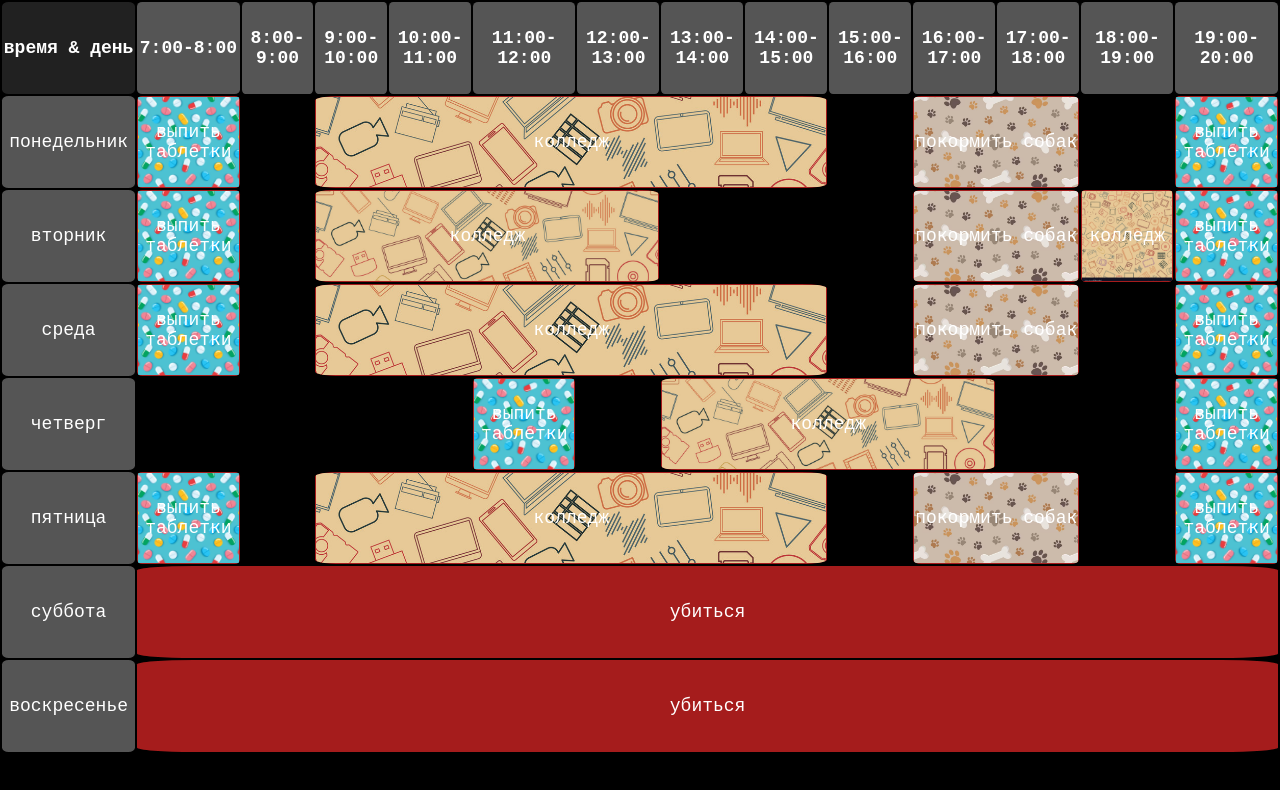
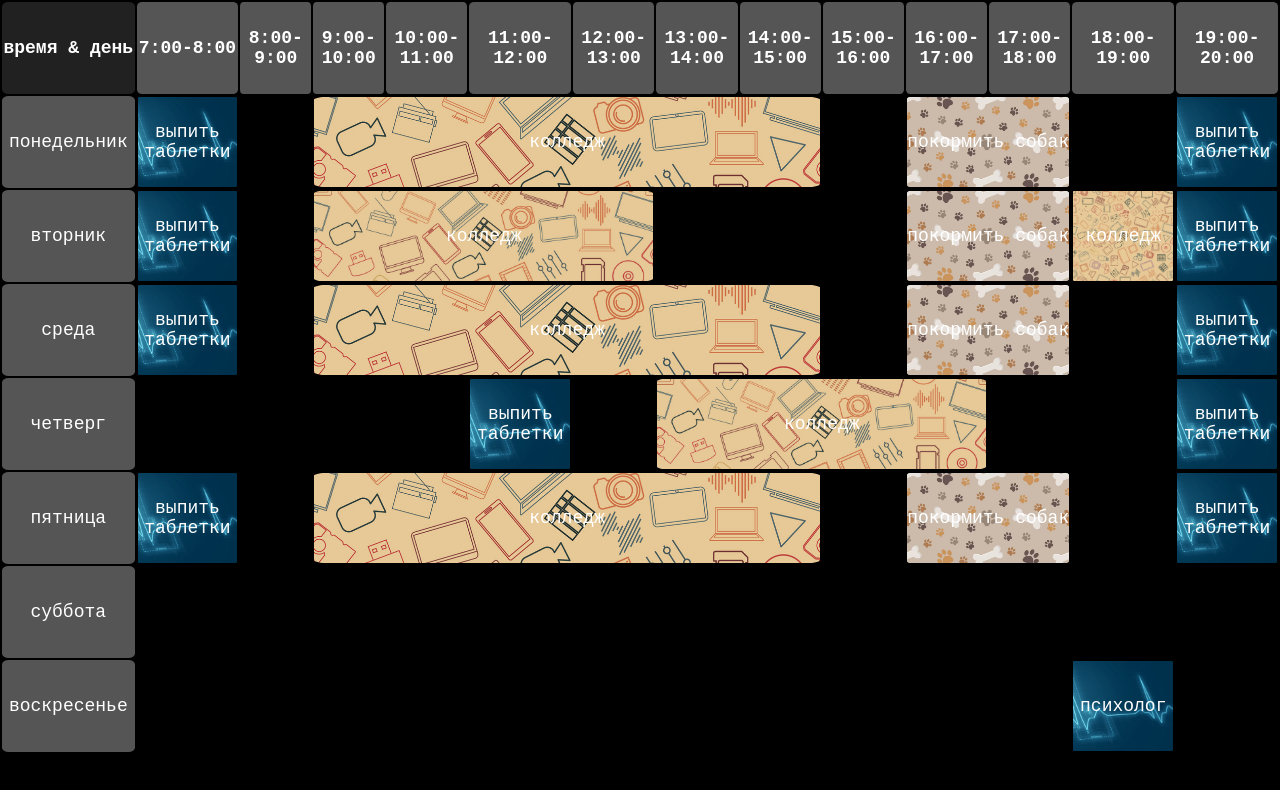
Before and after one commit to warmmark/ToDoList-warmmark, a plain HTML site: page index.html in a window 1280 px wide. Drawn offline with Linux system fonts and the light colour scheme.

Commit message:
доработки

```diff
--- a/index.html
+++ b/index.html
@@ -170,16 +170,16 @@
                 <td class="days">
                     <div class="child"><p>суббота</p></div>
                 </td>
-                <td colspan="13" class="to-do-elements">
-                    <div class="child"><p>убиться</p></div>
-                </td>
             </tr>
             <tr>
                 <td class="days">
                     <div class="child"><p>воскресенье</p></div>
                 </td>
-                <td colspan="13" class="to-do-elements">
-                    <div class="child"><p>убиться</p></div>
+                <td colspan="11">
+                    <div class="child"><p></p></div>
+                </td>
+                <td class="to-do-elements medicine">
+                    <div class="child"><p>психолог</p></div>
                 </td>
             </tr>
         </tbody>
--- a/styles.css
+++ b/styles.css
@@ -42,7 +42,6 @@ th {
     border-radius: 5%;
     height: 5em;
     width: 20em;
-    background-color: #a51c1c;
 }
 
 .college, .dogs, .medicine {
@@ -80,7 +79,7 @@ th {
 
 /* Just set specific background for .medicine */
 .medicine .child {
-    background-image: url('images/medical-pills-and-capsules-pharmacy-background_77417-1449.avif');
+    background-image: url('images/fonstola.ru_350722.jpg');
 }
 
 /* "Fade" effect */
@@ -92,7 +91,7 @@ th {
     position: absolute;
     top: 0;
     left: 0;
-    background-color: rgba(52, 73, 94, 0.75);
+    background-color: hsla(0, 0%, 0%, 0.3)
 }
 
 /* Needed for "fade" effect */
```
Also changed, not shown: images/fonstola.ru_350722.jpg (added).
